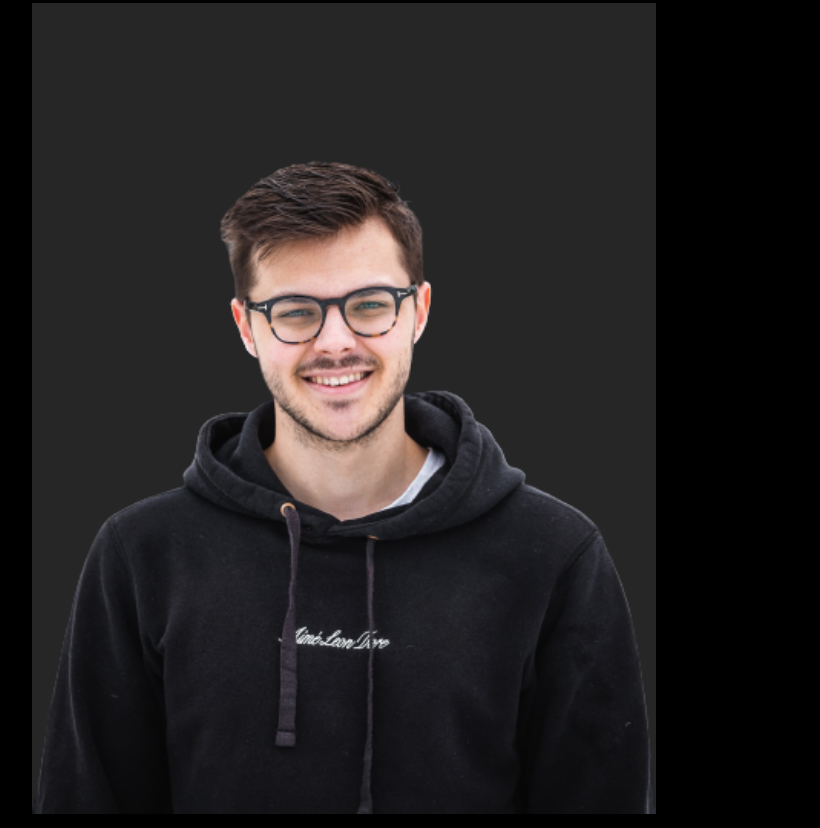
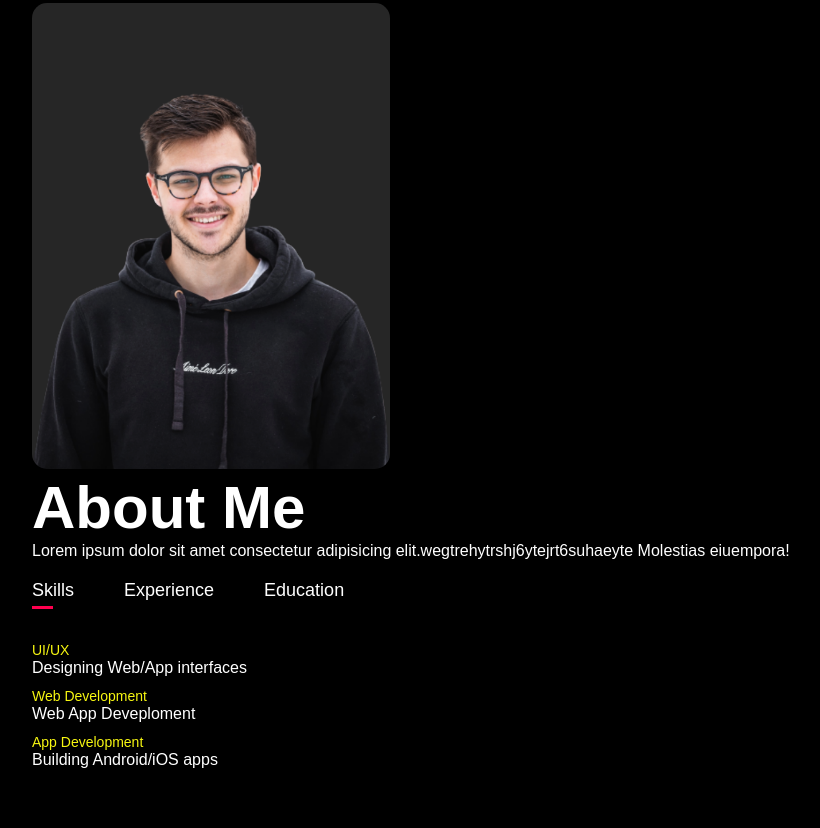
Before and after one commit to Gsus-LS/PersonalWeb, a plain HTML site: page portfolio 2/index.html in a window 1280 px wide. Shown: the part 807-1635 px from the top of the page, without its empty margins (96-916 px from the left). Drawn offline with Linux system fonts and the light colour scheme.

Commit message:
Add files via upload

```diff
--- a/portfolio 2/index.html
+++ b/portfolio 2/index.html
@@ -11,7 +11,8 @@
   <div id="header">
 <div class="container">
     <nav>
-        <img src="images/logo.png" class="logo">
+        <p></p>
+        <!--<img src="images/logo.png" class="logo"> CHANGE NAME FOR LOGO-->
         <ul>
             <li><a href="#">Home</a></li>
             <li><a href="#">About</a></li>
@@ -21,23 +22,79 @@
         </ul>
     </nav>
     <div class="header-text">
-        <p>UI/Designer</Designer></p>
-        <h1>Hi, I'm <br><span>Jesús Lozano</span>,<br> computer Student!</h1>
+        <p>Web Developer</p>
+        <h1>Hi, I'm <br><span>Jesús Lozano</span>,<br> computer student!</h1>
     </div>
 </div>
   </div>
+  <!-- ABOUT SECTION-->
   <div class="about">
   <div class="container">
     <div class="row">
         <div class="about-col-1">
-            <img src="images/user.png" alt="">
+            <img src="images/user.png">
         </div>
-        <div class="about col-2"></div>
+        <div class="about col-2">
+            <h1 class="sub-title">About Me</h1>
+            <p>Lorem ipsum dolor sit amet consectetur adipisicing elit.wegtrehytrshj6ytejrt6suhaeyte
+                Molestias eiuempora!</p>
+
+            <div class="tab-titles">
+                <p class="tab-links active-link" onclick="opentab('skills')">Skills</p>
+                <p class="tab-links" onclick="opentab('experience')">Experience</p>
+                <p class="tab-links" onclick="opentab('education')">Education</p>
+            </div>
+            <div class="tab-contents active-tab" id="skills">
+                <ul>
+                    <li><span>UI/UX</span><br>Designing Web/App interfaces</li>
+                    <li><span>Web Development</span><br>Web App Deveploment</li>
+                    <li><span>App Development</span><br>Building Android/iOS apps</li>
+                </ul>
+            </div>
+            <div class="tab-contents" id="experience">
+                <ul>
+                    <li><span>JavaScript</span><br>Algorithms and Data Structures</li>
+                    <li><span>GitHub</span><br>GitHub and Git</li>
+                    <li><span>APIs</span><br>Implementing and manipulating APIs</li>
+                </ul>
+            </div>
+            <div class="tab-contents" id="education">
+                <ul>
+                    <li><span>JavaScript</span><br>Algorithms and Data Structures</li>
+                    <li><span>GitHub</span><br>GitHub and Git</li>
+                    <li><span>APIs</span><br>Implementing and manipulating APIs</li>
+                </ul>
+            </div>
+        </div>
     </div>
   </div>
 </div>
+<!--SERVICES-->
+<div id="services">
+    <div class="container">
+        <h1 class=""></h1>
+    </div>
+
+</div>
 
 
+<script>
+
+    var tablinks= document.getElementsByClassName("tab-links");
+    var tabcontents= document.getElementsByClassName("tab-contents");
+
+    function opentab(tabname){
+       for(tablink of tablinks){
+        tablink.classList.remove("active-link");
+       }
+       for(tabcontent of tabcontents){
+        tabcontent.classList.remove("active-tab");
+       }
+       event.currentTarget.classList.add("active-link");
+       document.getElementById(tabname).classList.add("active-tab");
+    }
+
+</script>
 
 
 </body>
--- a/portfolio 2/styles.css
+++ b/portfolio 2/styles.css
@@ -27,6 +27,11 @@ nav{
     align-items: center;
     justify-content: space-between;
     flex-wrap: wrap;
+}
+nav h1{
+    font-size: 50px;
+    color: #ff004f;
+    font-family: 'poppins', sans-serif;
 }
 
 .logo{
@@ -74,3 +79,73 @@ nav ul li a:hover::after{
 .header-text h1 span{
     color: #ff004f;
 }
+.header-text p{
+
+   color: rgb(247, 247, 17);
+}
+
+
+/*ABOUT*/
+#about{
+    padding: 80px 0;
+    color: #ababab;
+}
+.row{
+    display: flex;
+    justify-content: space-between;
+    flex-wrap: wrap;
+}
+.about-col-1{
+    flex-basis: 35%;
+}
+.about-col-1 img{
+    width: 100%;
+    border-radius: 15px;
+}
+.about-col-2{
+    flex-basis: 60%;
+}
+
+.sub-title{
+    font-size: 60px;
+    font-weight: 600;
+    color: #fff;
+}
+.tab-titles{
+    display: flex;
+    margin: 20px 0 40px;
+}
+.tab-links{
+    margin-right: 50px;
+    font-size: 18px;
+    font-weight: 500;
+    cursor: pointer;
+    position: relative;
+}
+.tab-links::after{
+    content: '';
+    width: 0;
+    height: 3px;
+    background: #ff004f;
+    position: absolute;
+    left: 0;
+    bottom: -8px;
+    transition: 0.5s;
+}
+.tab-links.active-link::after{
+    width: 50%;
+}
+.tab-contents ul li{
+    list-style: none;
+    margin: 10px 0;
+}
+.tab-contents ul li span{
+    color: rgb(247, 247, 17);
+    font-size: 14px;
+}
+.tab-contents{
+    display: none;
+}
+.tab-contents.active-tab{
+    display: block;
+}
```
